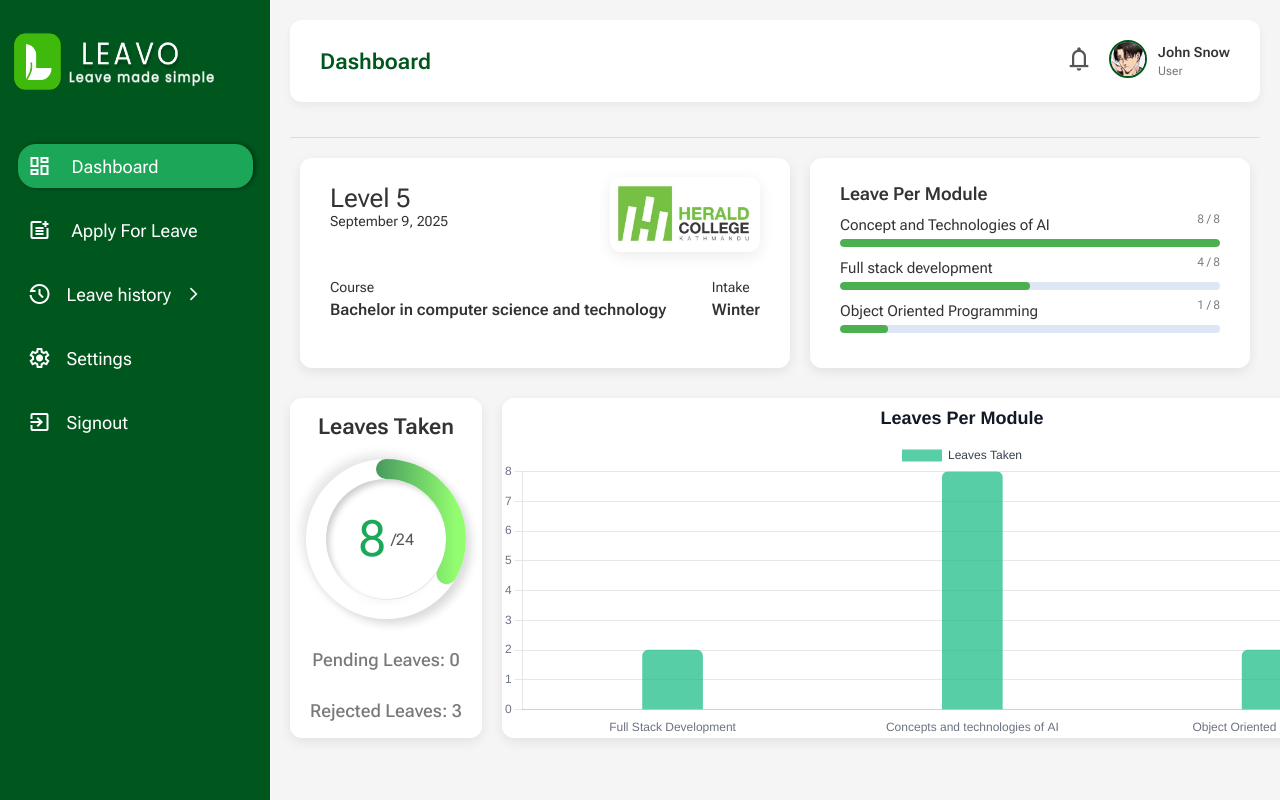
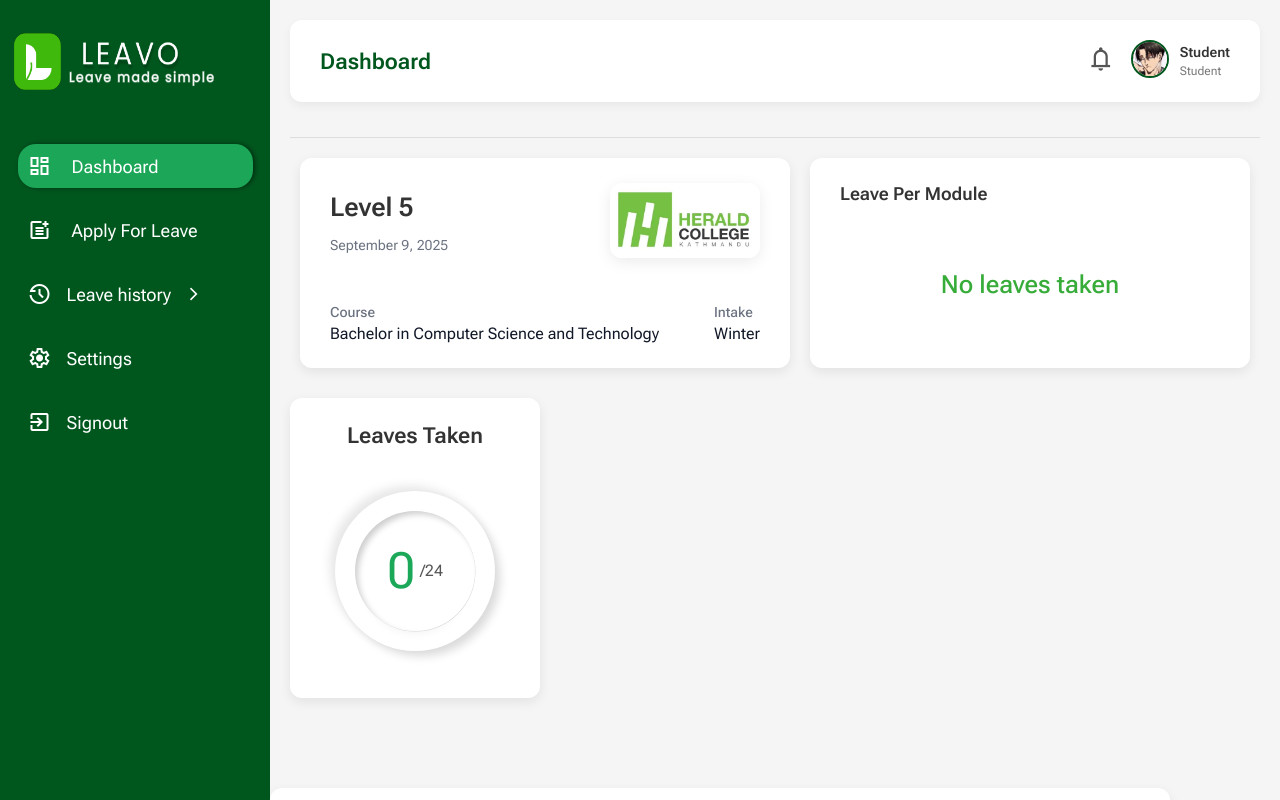
Before and after one commit to budhathoki10/leavemanagementfrontend, a React (Vite) app: page /leavo/dashboard in a window 1280 px wide. Built offline with nearby package versions, Linux system fonts and the light colour scheme.

Commit message:
api for dashboard

```diff
--- a/src/components/MonthlyLeaveChart.jsx
+++ b/src/components/MonthlyLeaveChart.jsx
@@ -11,46 +11,33 @@ import {
 import styled from "styled-components";
 import { Bar } from "react-chartjs-2";
 
-// Register Chart.js components
-ChartJS.register(
-  CategoryScale,
-  LinearScale,
-  BarElement,
-  Title,
-  Tooltip,
-  Legend
-);
 
-const MonthlyLeaveChart = () => {
+ChartJS.register(CategoryScale, LinearScale, BarElement, Title, Tooltip, Legend);
+
+const MonthlyLeaveChart = ({ monthlyData }) => {
+  const labels = monthlyData.map((item) => item.module.Modulename);
+  const values = monthlyData.map((item) => item.daysTaken);
+
   const data = {
-    labels: [
-
-      "Full Stack Development",
-      "Concepts and technologies of AI",
-      "Object Oriented Programming",
-
-    ],
+    labels,
     datasets: [
       {
         label: "Leaves Taken",
-        data: [2, 8, 2, 3, 2, 2, 3, 1, 2, 1, 2, 2], // Example data
+        data: values,
         backgroundColor: "rgba(16, 185, 129, 0.7)", // teal
         borderRadius: 6,
-        barThickness: 60,
+        barThickness: 50,
       },
     ],
   };
 
   const options = {
     responsive: true,
-    maintainAspectRatio: false, // allows custom height
+    maintainAspectRatio: false,
     plugins: {
       legend: {
         position: "top",
-        labels: {
-          color: "#374151",
-          // font: {size: 14, weight: "bold"}
-        },
+        labels: { color: "#374151" },
       },
       title: {
         display: true,
@@ -68,26 +55,22 @@ const MonthlyLeaveChart = () => {
         ticks: { color: "#6b7280" },
         grid: { color: "#e5e7eb" },
         beginAtZero: true,
+        suggestedMax: 8,
       },
     },
   };
 
   return (
-    <>
-      <ChartBg>
-        {" "}
-        <div
-          className="flex-1 bg-white p-60 rounded-2xl shadow"
-          style={{ height: "340px", width: "920px" }}
-        >
-          <Bar data={data} options={options} />
-        </div>
-      </ChartBg>
-    </>
+    <ChartBg>
+      <ChartContainer>
+        <Bar data={data} options={options} />
+      </ChartContainer>
+    </ChartBg>
   );
 };
 
 export default MonthlyLeaveChart;
+
 
 const ChartBg = styled.div`
   margin: 30px 0px;
@@ -95,3 +78,10 @@ const ChartBg = styled.div`
   border-radius: 12px;
   box-shadow: 0 4px 12px rgba(0, 0, 0, 0.08);
 `;
+
+const ChartContainer = styled.div`
+  width: 900px; /* fixed wide width */
+  height: 400px; /* taller for better bar visibility */
+  padding: 20px;
+  margin: auto; /* center horizontally */
+`;
--- a/src/components/QuickActions.jsx
+++ /dev/null
@@ -1,93 +0,0 @@
-import React from "react";
-import styled from "styled-components";
-
-const QuickActions = () => {
-  return (
-    <QuickActionsCard>
-      <p className="quick-actions-card-label">Quick Actions</p>
-      <ActionsGrid>
-        <QuickActionCard>
-          <div className="quick-actions">
-            <span className="material-symbols-outlined">edit_document</span>
-            <p className="quick-actions-label">Apply for Leave</p>
-          </div>
-        </QuickActionCard>
-
-        <QuickActionCard>
-          <div className="quick-actions">
-            <span className="material-symbols-outlined">history</span>
-            <p className="quick-actions-label">Leave History</p>
-          </div>
-        </QuickActionCard>
-
-        <QuickActionCard>
-          <div className="quick-actions">
-            <span className="material-symbols-outlined">calendar_today</span>
-            <p className="quick-actions-label">View Calendar</p>
-          </div>
-        </QuickActionCard>
-      </ActionsGrid>
-    </QuickActionsCard>
-  );
-};
-
-export default QuickActions;
-
-const QuickActionsCard = styled.div`
-  min-width: 250px;
-  margin: 30px 20px;
-  padding: 20px;
-  background: white;
-  border-radius: 16px;
-  box-shadow: 0 4px 15px rgba(0, 0, 0, 0.08);
-  transition: box-shadow 0.3s ease;
-
-  .quick-actions-card-label {
-    font-size: 22px;
-    margin-bottom: 20px;
-    font-weight: 600;
-    color: #333;
-  }
-
-  &:hover {
-    box-shadow: 0 6px 18px rgba(0, 0, 0, 0.12);
-  }
-`;
-
-const ActionsGrid = styled.div`
-  display: grid;
-  grid-template-columns: 1fr;
-  gap: 16px;
-`;
-
-const QuickActionCard = styled.div`
-  .quick-actions {
-    display: flex;
-    align-items: center;
-    gap: 12px;
-    padding: 10px 14px;
-    border-radius: 12px;
-    transition: all 0.2s ease;
-  }
-
-  .quick-actions:hover {
-    cursor: pointer;
-    background: #f5f7fa;
-    transform: translateY(-3px);
-    box-shadow: 0 4px 12px rgba(0, 0, 0, 0.1);
-  }
-
-  .quick-actions span {
-    font-size: 28px;
-    padding: 8px;
-    border-radius: 50%;
-    background: #f0f2f5;
-    color: #555;
-  }
-
-  .quick-actions-label {
-    font-size: 16px;
-    color: #444;
-    font-weight: 500;
-  }
-`;
--- a/src/pages/Dashboard.jsx
+++ b/src/pages/Dashboard.jsx
@@ -1,33 +1,77 @@
+import { useEffect, useState } from "react";
 import styled from "styled-components";
+import Cookies from "js-cookie";
 import "../CSS/Dashboard.css";
 import userImage from "../assets/user.jpeg";
 import clgLogo from "../assets/OIP.png";
 import CircularProgressBar from "../components/CircularProgressBar";
 import MonthlyLeaveChart from "../components/MonthlyLeaveChart";
-import QuickActions from "../components/QuickActions";
-
-const dashboardLeaveData = [
-  {
-    moduleName: "Concept and Technologies of AI",
-    takenLeaves: "8 / 8",
-  },
-  {
-    moduleName: "Full stack development",
-    takenLeaves: "4 / 8",
-  },
-  {
-    moduleName: "Object Oriented Programming",
-    takenLeaves: "1 / 8",
-  },
-];
-
-const leavesTakenData = [
-  {
-    leavesApproved: "8",
-  },
-];
 
 export default function Dashboard() {
+  const [studentName, setStudentName] = useState("Student");
+  const [modules, setModules] = useState([
+    { moduleName: "Computational Mathematics", taken: 0, total: 8 },
+    { moduleName: "Interactive 3D Applications and Academic Skills", taken: 0, total: 8 },
+    { moduleName: "Introduction to Object-Oriented Programming", taken: 0, total: 8 },
+  ]);
+  const [leavesApproved, setLeavesApproved] = useState(0);
+  const [leavesPending, setLeavesPending] = useState(0);
+  const [leavesRejected, setLeavesRejected] = useState(0);
+  const [monthlyData, setMonthlyData] = useState([]);
+
+  useEffect(() => {
+    const token = Cookies.get("token");
+    if (!token) return;
+
+    const fetchDashboard = () => {
+      fetch("https://leave-management-backend-1-mp7s.onrender.com/api/profile", {
+        method: "GET",
+        headers: { Authorization: `Bearer ${token}` },
+      })
+        .then((res) => res.json())
+        .then((data) => {
+          if (data?.data?.studentname) setStudentName(data.data.studentname);
+        })
+        .catch((err) => console.error("Profile fetch error:", err));
+
+      fetch("https://leave-management-backend-1-mp7s.onrender.com/api/user/dashboard", {
+        method: "GET",
+        headers: { Authorization: `Bearer ${token}` },
+      })
+        .then((res) => res.json())
+        .then((data) => {
+          if (data?.data) {
+            setLeavesApproved(data.data.totalLeaveTaken || 0);
+            setLeavesPending(data.data.leavesPending || 0);
+            setLeavesRejected(data.data.leavesRejected || 0);
+
+            // Update module progress bars
+            const updatedModules = data.data.moduleWiseStats.map((m) => ({
+              moduleName: m.module.Modulename,
+              taken: m.daysTaken,
+              total: m.daysTaken + m.remainingLeaves,
+            }));
+            setModules(updatedModules);
+
+            // Map moduleWiseStats to chart data
+            const chartData = data.data.moduleWiseStats.map((m) => ({
+              module: { Modulename: m.module.Modulename },
+              daysTaken: m.daysTaken,
+            }));
+            setMonthlyData(chartData);
+          }
+        })
+        .catch((err) => console.error("Dashboard fetch error:", err));
+    };
+
+    // Initial fetch
+    fetchDashboard();
+
+    // Auto-refresh every 5 seconds
+    const interval = setInterval(fetchDashboard, 5000);
+    return () => clearInterval(interval);
+  }, []);
+
   const today = new Date();
   const formattedDate = today.toLocaleDateString("en-US", {
     month: "long",
@@ -51,8 +95,8 @@ export default function Dashboard() {
             <img src={userImage} alt="user" />
           </div>
           <div className="user-text">
-            <p className="username">John Snow</p>
-            <p className="username-user">User</p>
+            <p className="username">{studentName}</p>
+            <p className="username-user">Student</p>
           </div>
         </div>
       </section>
@@ -66,18 +110,16 @@ export default function Dashboard() {
               <p className="date">{formattedDate}</p>
             </div>
             <div className="clg-logo">
-              <img src={clgLogo}></img>
+              <img src={clgLogo} alt="college logo" />
             </div>
           </div>
-
           <div className="user-info-card-details">
             <div className="course-details">
               <span className="course-label">Course</span>
               <p className="course-name">
-                Bachelor in computer science and technology
+                Bachelor in Computer Science and Technology
               </p>
             </div>
-
             <div className="intake-details">
               <span className="intake-label">Intake</span>
               <p className="intake-name">Winter</p>
@@ -87,17 +129,19 @@ export default function Dashboard() {
 
         <LeavePerModule>
           <span className="leave-per-module-label">Leave Per Module</span>
-          {dashboardLeaveData.map((value) => {
-            const [taken, total] = value.takenLeaves.split("/").map(Number);
-            const percentage = (taken / total) * 100;
-
+          {modules.length === 0 || modules.every((mod) => mod.taken === 0) ? (
+            <NoLeavesMessage>No leaves taken</NoLeavesMessage>
+          ) : (
+            modules.map((mod) => {
+              const percentage = (mod.taken / mod.total) * 100;
               return (
-              <LeavePerModuleProgressBar key={value.moduleName}>
+                <LeavePerModuleProgressBar key={mod.moduleName}>
                   <div className="text">
-                  <p className="module-name">{value.moduleName}</p>
-                  <p className="takenLeaves">{value.takenLeaves}</p>
+                    <p className="module-name">{mod.moduleName}</p>
+                    <p className="takenLeaves">
+                      {mod.taken} / {mod.total}
+                    </p>
                   </div>
-
                   <div className="progressbar">
                     <div
                       className="progress"
@@ -106,107 +150,102 @@ export default function Dashboard() {
                   </div>
                 </LeavePerModuleProgressBar>
               );
-          })}
+            })
+          )}
         </LeavePerModule>
       </MidTop>
+
       <Bottom>
         <LeavesTakenCard>
           <p className="leaves-taken-label">Leaves Taken</p>
           <div className="circular-progress-bar">
-            {leavesTakenData.map((value, index) => {
-              const taken = Number(value.leavesApproved);
-              return (
-                <CircularProgressBar key={index} taken={taken} total={24} />
-              );
-            })}
-            {/* <SemiCircularProgress/> */}
+            <CircularProgressBar taken={leavesApproved} total={24} />
           </div>
-          <p className="leaves-taken-pending-rejected-leaves">
-            Pending Leaves: 0{" "}
-          </p>
-          <p className="leaves-taken-pending-rejected-leaves">
-            Rejected Leaves: 3{" "}
-          </p>
         </LeavesTakenCard>
-        <MonthlyLeaveChart />
+
+        <MonthlyLeaveChart monthlyData={monthlyData} />
       </Bottom>
     </div>
   );
 }
 
+// Styled-components
 const MidTop = styled.section`
   display: flex;
-  flex-wrap: wrap; /* allows wrapping on small screens */
-  gap: 20px; /* space between cards */
-  padding-left: 30px;
-  padding-right: 30px;
+  flex-wrap: wrap;
+  gap: 20px;
+  padding: 0 30px;
 `;
 
 const UserInfoCard = styled.div`
   background-color: white;
-  flex: 1 1 487px; /* flexible width, prefers 500px */
-  min-width: 300px; /* never shrink below this */
-  height: 210px;
+  flex: 1 1 487px;
+  min-width: 300px;
   padding: 25px 30px;
   border-radius: 12px;
   box-shadow: 0 4px 12px rgba(0, 0, 0, 0.08);
+  display: flex;
+  flex-direction: column;
+  justify-content: space-between;
 
   .inner-top {
-    /* border: 1px solid; */
-    margin: 0;
-    padding: 0;
     display: flex;
     justify-content: space-between;
     align-items: center;
-  }
-  .inner-top img {
-    /* border: 1px solid; */
-    border-radius: 12px;
-    width: 150px;
-    height: 75px;
-    margin-top: -30px;
-    box-shadow: 0 4px 15px rgba(0, 0, 0, 0.08);
+    margin-bottom: 20px;
   }
 
   .level-date {
     display: flex;
     flex-direction: column;
-    margin-bottom: 50px;
+    gap: 15px;
   }
+
   .level {
     font-size: 26px;
+    font-weight: bold;
   }
+
   .date {
     font-size: 14px;
+    color: #6b7280;
   }
+
+  .clg-logo img {
+    border-radius: 12px;
+    width: 150px;
+    height: 75px;
+    box-shadow: 0 4px 15px rgba(0, 0, 0, 0.08);
+  }
+
   .user-info-card-details {
     display: flex;
     justify-content: space-between;
+    margin-top: 20px;
   }
-  .course-label {
-    display: block;
+
+  .course-details, .intake-details {
+    display: flex;
+    flex-direction: column;
+    gap: 4px;
+  }
+
+  .course-label, .intake-label {
     font-size: 14px;
-    margin-bottom: 5px;
+    color: #6b7280;
+    font-weight: 500;
   }
-  .course-name {
+
+  .course-name, .intake-name {
     font-size: 16px;
-    font-weight: bold;
-  }
-  .intake-label {
-    display: block;
-    font-size: 14px;
-    margin-bottom: 5px;
-  }
-  .intake-name {
-    font-size: 16px;
-    font-weight: bold;
+    color: #111827;
   }
 `;
 
 const LeavePerModule = styled.div`
   background-color: white;
-  flex: 1 1 437px; /* flexible width, prefers 350px */
-  min-width: 250px; /* never shrink below this */
+  flex: 1 1 437px;
+  min-width: 250px;
   min-height: 210px;
   padding: 25px 30px;
   border-radius: 12px;
@@ -251,35 +290,52 @@ const LeavePerModuleProgressBar = styled.div`
 
 const LeavesTakenCard = styled.div`
   max-width: 250px;
-  /* max-height: 353px; */
-  margin-top: 30px;
-  margin-bottom: 30px;
-  margin-left: 20px;
-  margin-right: 20px;
+  margin: 30px 20px;
   flex: 1 1 350px;
   background: white;
-  padding: 16px;
+  padding: 25px;
   border-radius: 12px;
   box-shadow: 0 4px 12px rgba(0, 0, 0, 0.08);
 
+  display: flex;
+  flex-direction: column;
+  align-items: center;
+
+  /* make card take enough height for vertical centering */
+  height: 300px;
+
  .leaves-taken-label {
-    display: flex;
-    justify-content: center;
-    margin-bottom: 20px;
     font-size: 22px;
     font-weight: bold;
+    width: 100%;
+    text-align: center;
+    margin-bottom: 20px;
   }
-  .leaves-taken-pending-rejected-leaves {
-    display: grid;
+
+  .circular-progress-bar {
+    width: 150px;
+    height: 150px;
+    display: flex;
     align-items: center;
     justify-content: center;
-    margin-top: 30px;
-    font-size: 18px;
-    font-weight: 500;
-    color: hsla(0, 0%, 0%, 0.525);
+    margin: auto 0;
   }
 `;
 
+
 const Bottom = styled.section`
   display: flex;
+  flex-wrap: wrap;
+  gap: 30px;
 `;
+
+const NoLeavesMessage = styled.div`
+  display: flex;
+  justify-content: center;
+  align-items: center;
+  height: 100%;
+  color: #37ac39ff;
+  font-size: 25px;
+  font-weight: 500;
+  text-align: center;
+`;
```
Lines whose indentation alone changed are shown as unchanged.
